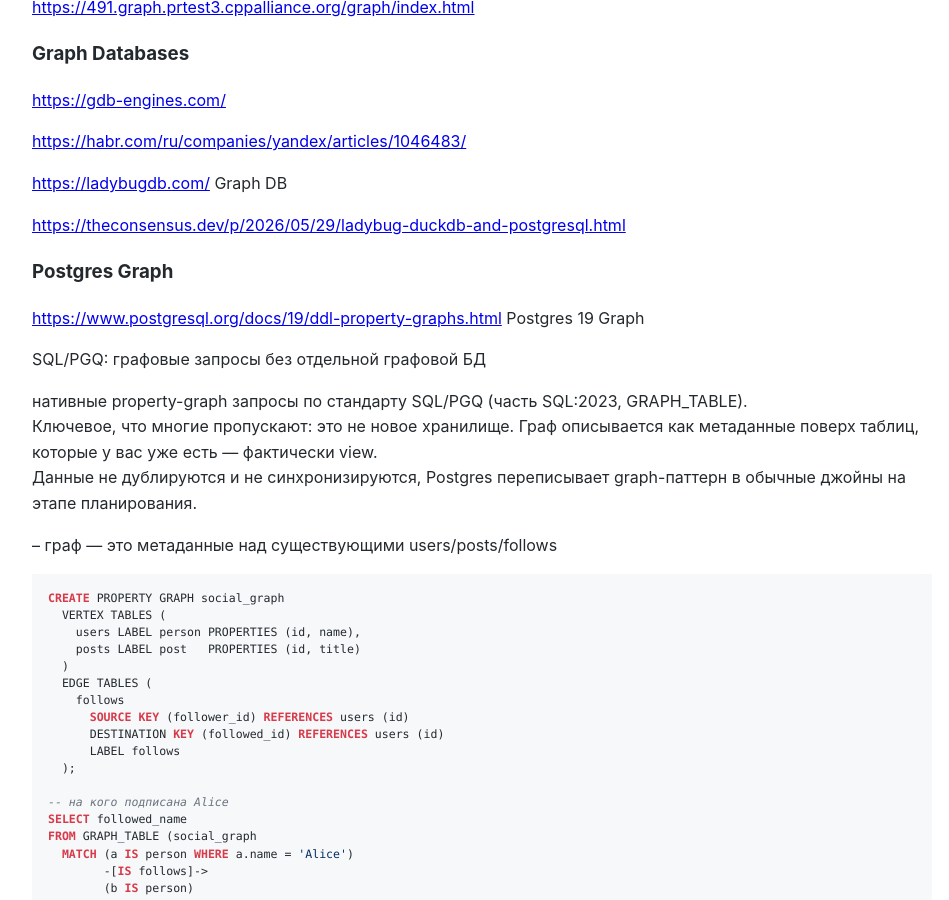
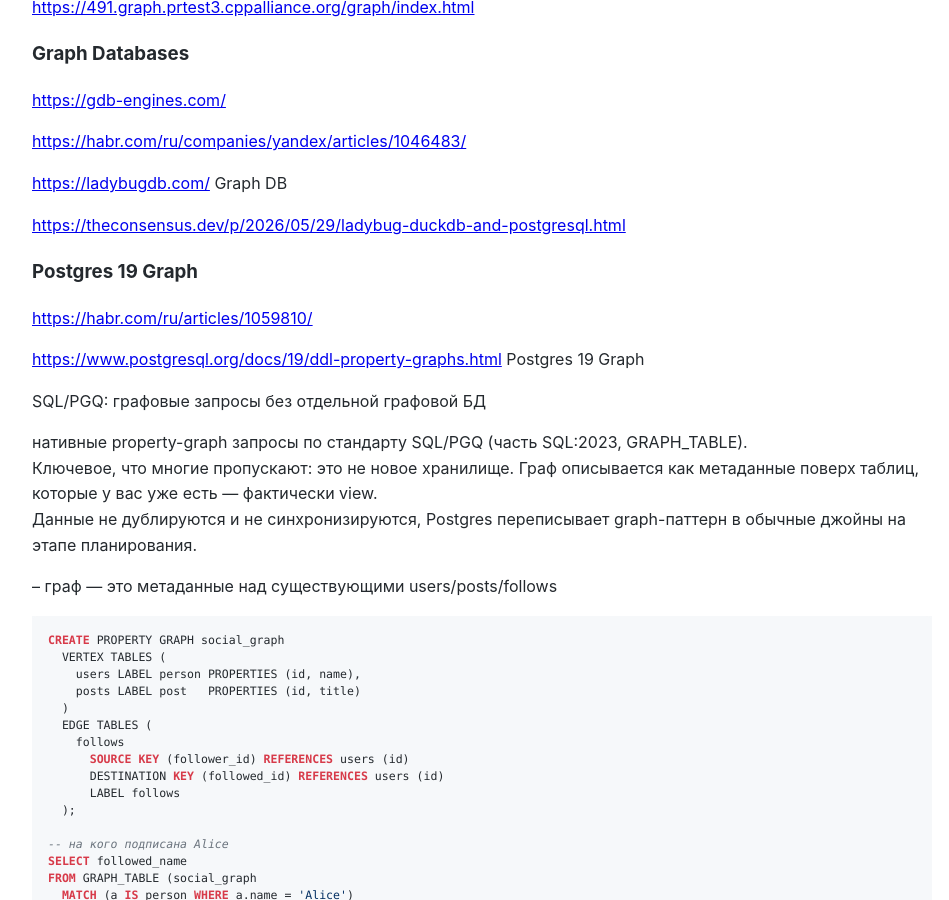
Before and after one commit to Michael-Lubinsky/michael-lubinsky.github.com, a Jekyll site: the page built from graph/graph.md, in a window 1280 px wide and 900 px high, scrolled down 421 px. Shown: the whole window, without its empty margins (158-1107 px from the left). Built offline with Jekyll 4.4.1, drawn with Linux system fonts in a browser that asks for light colours; our own code applies the rules of GitHub Pages for plain Markdown files.

Commit message:
Update graph.md

```diff
--- a/graph/graph.md
+++ b/graph/graph.md
@@ -24,7 +24,10 @@
 
 <https://theconsensus.dev/p/2026/05/29/ladybug-duckdb-and-postgresql.html>
 
-### Postgres Graph
+### Postgres 19 Graph
+
+<https://habr.com/ru/articles/1059810/>
+
 <https://www.postgresql.org/docs/19/ddl-property-graphs.html> Postgres 19 Graph
 
 
```
